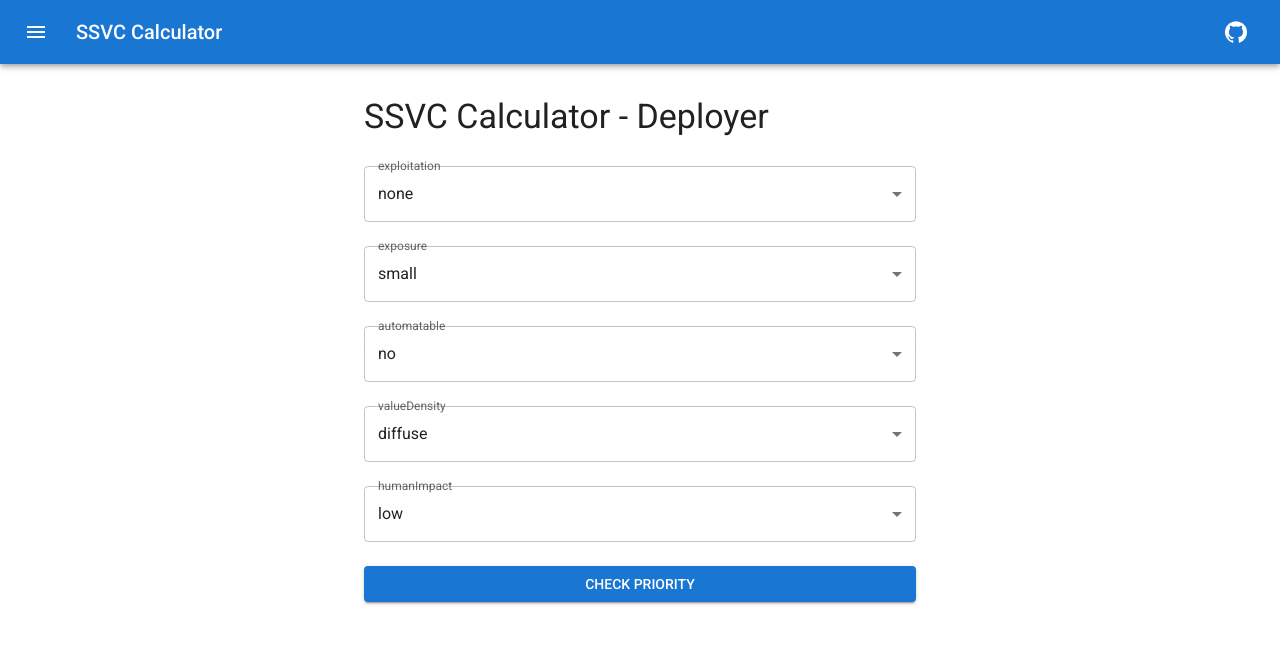
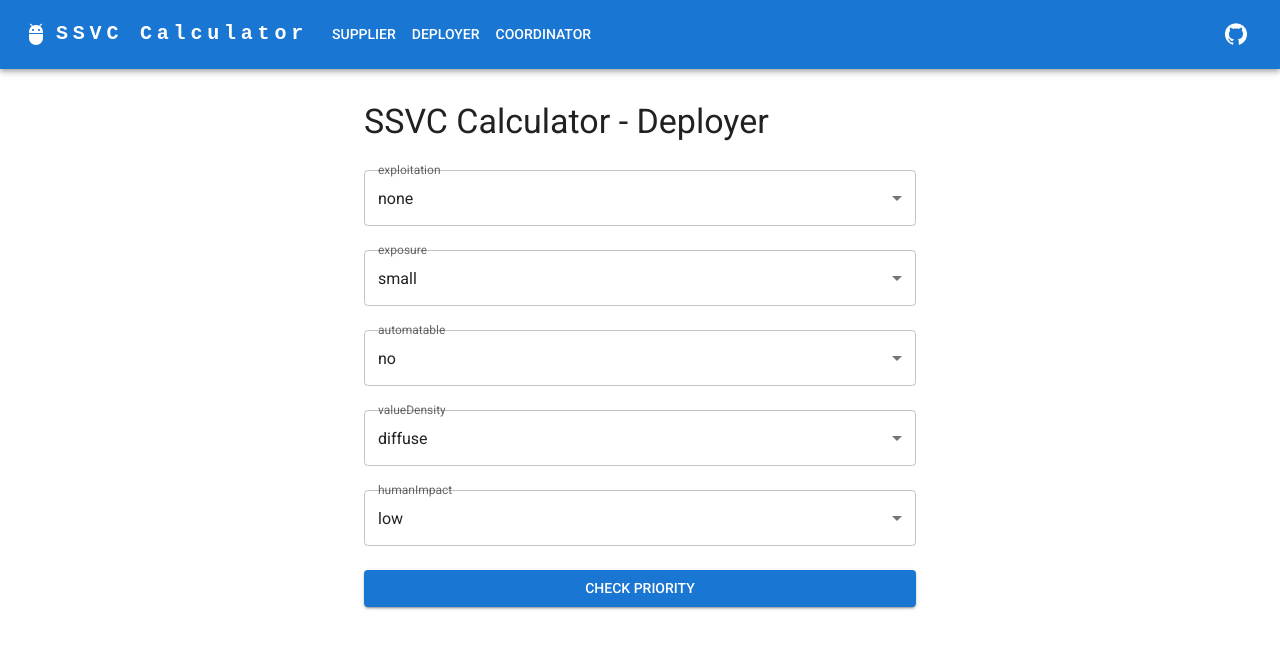
Before and after one commit to Saurav218/ssvc-calc, a Next.js app: page /calculator/deployer in a window 1280 px wide. Shown: the top 648 px of the page. Built offline with nearby package versions, Linux system fonts and the light colour scheme.

Commit message:
fix: header
add three decision tree links

```diff
--- a/app/components/header.tsx
+++ b/app/components/header.tsx
@@ -4,28 +4,53 @@
 import AppBar from '@mui/material/AppBar';
 import Box from '@mui/material/Box';
 import Toolbar from '@mui/material/Toolbar';
+import IconButton from '@mui/material/IconButton';
 import Typography from '@mui/material/Typography';
+import Container from '@mui/material/Container';
+import Button from '@mui/material/Button';
+import Link from 'next/link';
+import AdbIcon from '@mui/icons-material/Adb';
 import GitHubIcon from '@mui/icons-material/GitHub';
-import IconButton from '@mui/material/IconButton';
-import MenuIcon from '@mui/icons-material/Menu';
 
-export default function ButtonAppBar() {
+const pages = ['Supplier', 'Deployer', 'Coordinator'];
+
+function ResponsiveAppBar() {
   return (
-    <Box sx={{ flexGrow: 1 }}>
     <AppBar position="static">
-        <Toolbar>
-          <IconButton
-            size="large"
-            edge="start"
-            color="inherit"
-            aria-label="menu"
-            sx={{ mr: 2 }}
+      <Container maxWidth="xl">
+        <Toolbar disableGutters>
+          <AdbIcon sx={{ display: { xs: 'none', md: 'flex' }, mr: 1 }} />
+          <Typography
+            variant="h6"
+            noWrap
+            sx={{
+              mr: 2,
+              display: { xs: 'none', md: 'flex' },
+              fontFamily: 'monospace',
+              fontWeight: 700,
+              letterSpacing: '.3rem',
+              color: 'inherit',
+              textDecoration: 'none',
+            }}
           >
-            <MenuIcon />
-          </IconButton>
-          <Typography variant="h6" component="div" sx={{ flexGrow: 1 }}>
             SSVC Calculator
           </Typography>
+
+          <Box sx={{ flexGrow: 1, display: { xs: 'none', md: 'flex' } }}>
+            {pages.map((page) => (
+              <Button
+                key={page}
+                sx={{ my: 2, color: 'white', display: 'block' }}
+              >
+                <Link href={`/calculator/${page.toLowerCase()}`} passHref>
+                  <Typography textAlign="center" variant="button" color="inherit">
+                    {page}
+                  </Typography>
+                </Link>
+              </Button>
+            ))}
+          </Box>
+
           <IconButton
             color="inherit"
             aria-label="GitHub"
@@ -34,7 +59,8 @@
             <GitHubIcon />
           </IconButton>
         </Toolbar>
+      </Container>
     </AppBar>
-    </Box>
   );
 }
+export default ResponsiveAppBar;
```
Lines whose indentation alone changed are shown as unchanged.
